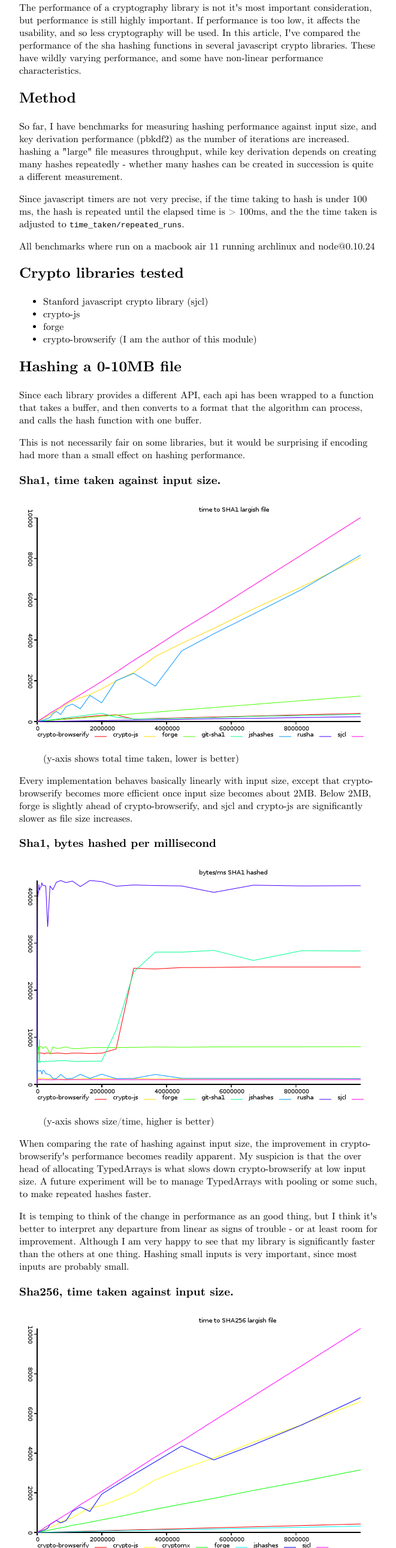
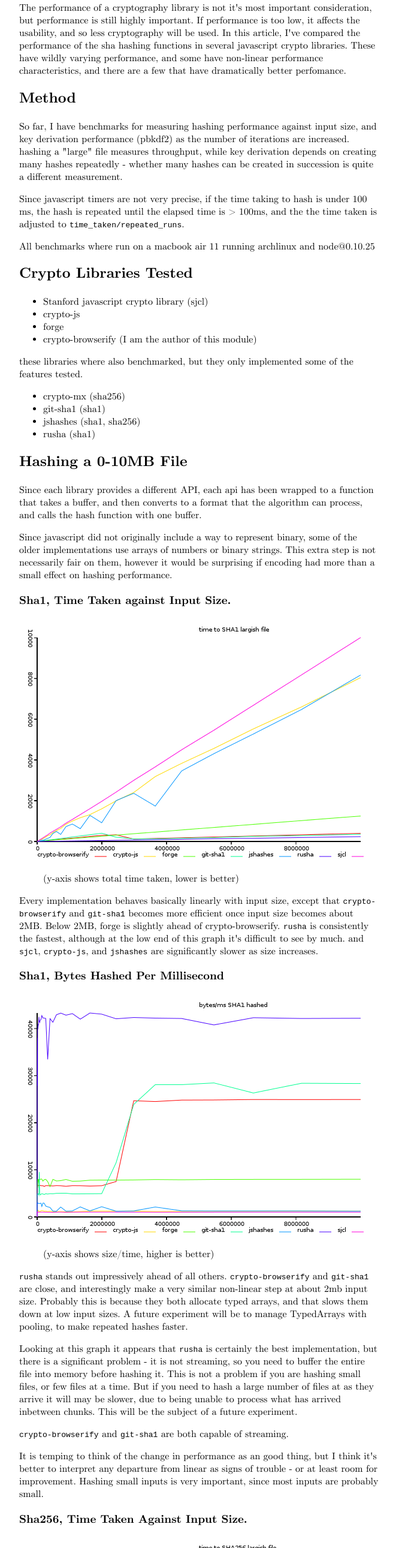
Before and after one commit to dominictarr/crypto-bench, a website: page index.html in a window 1280 px wide. Shown: the part 219-2800 px from the top of the page at 60% size, without its empty margins (308-969 px from the left). Drawn offline with Linux system fonts and the light colour scheme.

Commit message:
update static html

```diff
--- a/index.html
+++ b/index.html
@@ -13,7 +13,7 @@
 but performance is still highly important. If performance is too low, it affects the usability,
 and so less cryptography will be used. In this article, I&#39;ve compared the performance of the
 sha hashing functions in several javascript crypto libraries. These have wildly varying performance,
-and some have non-linear performance characteristics.</p>
+and some have non-linear performance characteristics, and there are a few that have dramatically better perfomance.</p>
 <h2 id="method">Method</h2>
 <p>So far, I have benchmarks for measuring hashing performance against input size,
 and key derivation performance (pbkdf2) as the number of iterations are increased.
@@ -22,53 +22,69 @@ repeatedly - whether many hashes can be created in succession is quite a differe
 <p>Since javascript timers are not very precise, if the time taking to hash is under 100 ms,
 the hash is repeated until the elapsed time is &gt; 100ms, and the the time taken is adjusted
 to <code>time_taken/repeated_runs</code>.</p>
-<p>All benchmarks where run on a macbook air 11 running archlinux and node@0.10.24</p>
-<h2 id="crypto-libraries-tested">Crypto libraries tested</h2>
+<p>All benchmarks where run on a macbook air 11 running archlinux and node@0.10.25</p>
+<h2 id="crypto-libraries-tested">Crypto Libraries Tested</h2>
 <ul>
 <li>Stanford javascript crypto library (sjcl)</li>
 <li>crypto-js</li>
 <li>forge</li>
 <li>crypto-browserify (I am the author of this module)</li>
 </ul>
-<h2 id="hashing-a-0-10mb-file">Hashing a 0-10MB file</h2>
+<p>these libraries where also benchmarked,
+but they only implemented some of the features tested.</p>
+<ul>
+<li>crypto-mx (sha256)</li>
+<li>git-sha1 (sha1)</li>
+<li>jshashes (sha1, sha256)</li>
+<li>rusha (sha1)</li>
+</ul>
+<h2 id="hashing-a-0-10mb-file">Hashing a 0-10MB File</h2>
 <p>Since each library provides a different API, each api has been wrapped to a function
 that takes a buffer, and then converts to a format that the algorithm can process,
 and calls the hash function with one buffer.</p>
-<p>This is not necessarily fair on some libraries,
-but it would be surprising if encoding had more
-than a small effect on hashing performance.</p>
-<h3 id="sha1-time-taken-against-input-size-">Sha1, time taken against input size.</h3>
+<p>Since javascript did not originally include a
+way to represent binary, some of the older implementations
+use arrays of numbers or binary strings. This extra step
+is not necessarily fair on them, however it would be
+surprising if encoding had more than a small effect on hashing performance.</p>
+<h3 id="sha1-time-taken-against-input-size-">Sha1, Time Taken against Input Size.</h3>
 <p><img src="./graphs/hash-sha1.png" alt="sha1 hashing a 0-10MB file"></p>
 <blockquote>
 <p>(y-axis shows total time taken, lower is better)</p>
 </blockquote>
 <p>Every implementation behaves basically linearly with input size,
-except that crypto-browserify becomes more efficient once input size
-becomes about 2MB. Below 2MB, forge is slightly ahead of crypto-browserify,
-and sjcl and crypto-js are significantly slower as file size increases.</p>
-<h3 id="sha1-bytes-hashed-per-millisecond">Sha1, bytes hashed per millisecond</h3>
+except that <code>crypto-browserify</code> and <code>git-sha1</code> becomes more efficient once input size
+becomes about 2MB. Below 2MB, forge is slightly ahead of crypto-browserify.
+<code>rusha</code> is consistently the fastest, although at the low end of this graph it&#39;s difficult to see by much.
+and <code>sjcl</code>, <code>crypto-js</code>, and <code>jshashes</code> are significantly slower as size increases.</p>
+<h3 id="sha1-bytes-hashed-per-millisecond">Sha1, Bytes Hashed Per Millisecond</h3>
 <p><img src="./graphs/hash-ops-sha1.png" alt="sha1 hashing a 0-10MB file"></p>
 <blockquote>
 <p>(y-axis shows size/time, higher is better)</p>
 </blockquote>
-<p>When comparing the rate of hashing against input size, the improvement in crypto-browserify&#39;s
-performance becomes readily apparent. My suspicion is that the over head of allocating
-TypedArrays is what slows down crypto-browserify at low input size.
-A future experiment will be to manage TypedArrays with pooling or some such,
-to make repeated hashes faster.</p>
+<p><code>rusha</code> stands out impressively ahead of all others. <code>crypto-browserify</code> and <code>git-sha1</code> are close,
+and interestingly make a very similar non-linear step at about 2mb input size.
+Probably this is because they both allocate typed arrays, and that slows them down at low input sizes.
+A future experiment will be to manage TypedArrays with pooling, to make repeated hashes faster.</p>
+<p>Looking at this graph it appears that <code>rusha</code> is certainly the best implementation,
+but there is a significant problem - it is not streaming, so you need to buffer the entire
+file into memory before hashing it. This is not a problem if you are hashing small files,
+or few files at a time. But if you need to hash a large number of files at as they arrive
+it will may be slower, due to being unable to process what has arrived inbetween chunks.
+This will be the subject of a future experiment.</p>
+<p><code>crypto-browserify</code> and <code>git-sha1</code> are both capable of streaming.</p>
 <p>It is temping to think of the change in performance as an good thing,
 but I think it&#39;s better to interpret any departure from linear as
-signs of trouble - or at least room for improvement. Although I am very happy
-to see that my library is significantly faster than the others at one thing.
+signs of trouble - or at least room for improvement.
 Hashing small inputs is very important, since most inputs are probably small.</p>
-<h3 id="sha256-time-taken-against-input-size-">Sha256, time taken against input size.</h3>
+<h3 id="sha256-time-taken-against-input-size-">Sha256, Time Taken Against Input Size.</h3>
 <p><img src="./graphs/hash-sha256.png" alt="sha256 hashing a 0-10MB file"></p>
 <blockquote>
 <p>(y-axis shows total time taken, lower is better)</p>
 </blockquote>
 <p>sjcl and crypto-js performance at sha256 seems much the same as for sha1,
 but forge is faster than crypto-browserify, which doesn&#39;t show any improvement with input size.</p>
-<h3 id="sha256-time-taken-against-input-size-">Sha256, time taken against input size.</h3>
+<h3 id="sha256-time-taken-against-input-size-">Sha256, Time Taken Against Input Size.</h3>
 <p><img src="./graphs/hash-ops-sha256.png" alt="sha256 hashing a 0-10MB file"></p>
 <blockquote>
 <p>(y-axis shows size/time, higher is better)</p>
@@ -78,13 +94,13 @@ also note that the performance of both forge and crypto-browserify is over 20k b
 about the performance of crypto-browserify&#39;s sha1.</p>
 <p>An interesting thing here is that crypto-browserify and forge both use very different
 binary representations. crypto-browserify uses node.js buffers
-(or  <a href="https://github.com/feross/native-buffer-browserify">feross/native-buffer-browserify</a>,
+(or  <a href="https://github.com/feross/buffer">feross/buffer</a>,
 a polyfill on top of TypedArrays in the browser) where as forge uses <em>binary strings</em>.
 Binary Strings is not expected to be faster than TypedArrays, but may have some benefits
 in copying from one string to another, since strings are immutable, and there is
 the possibility that v8 is doing something clever here.</p>
 <h2 id="key-derivation-pbkdf2-">Key Derivation (pbkdf2)</h2>
-<h3 id="pbkdf2-sha1-time-taken-against-iterations-">Pbkdf2(sha1), time taken against iterations.</h3>
+<h3 id="pbkdf2-sha1-time-taken-against-iterations-">Pbkdf2(sha1), Time Taken Against Iterations.</h3>
 <p><img src="./graphs/pbkdf2-sha1.png" alt="pbkdf2(sha1) 1 - 10k iterations"></p>
 <blockquote>
 <p>(y-axis shows total time taken, lower is better)</p>
@@ -92,7 +108,7 @@ the possibility that v8 is doing something clever here.</p>
 <p>This graph shows that crypto-js&#39;s pbkdf2 has non-linear performance.
 something is clearly wrong, as there is no reason this should not be linear.
 compared to crypto-js, the other libraries are not even on this scale.</p>
-<h3 id="pbkdf-sha1-iterations-per-millisecond-">Pbkdf(sha1), iterations per millisecond.</h3>
+<h3 id="pbkdf-sha1-iterations-per-millisecond-">Pbkdf(sha1), Iterations per Millisecond.</h3>
 <p><img src="./graphs/pbkdf2-ops-sha1.png" alt="pbkdf2(sha1) 1 - 10k iterations"></p>
 <blockquote>
 <p>(y-axis shows size/time, higher is better)</p>
@@ -102,13 +118,15 @@ is the fastest with rapid iterations. This suggests that there is something abou
 crypto-browserify and forge implementations which make the hash objects heavy to create,
 but efficient once created. If this is correct, they could possibly be improved with pooling,
 or some other thing to lighten iterations.</p>
-<h3 id="pbkdf2-sha256-time-taken-against-iterations-">Pbkdf2(sha256), time taken against iterations.</h3>
+<p><code>rusha</code> unfortunately does not have a <code>pbkdf2</code> feature, this could easily be added,
+and it would be interesting to see if it&#39;s performance continues to be impressive.</p>
+<h3 id="pbkdf2-sha256-time-taken-against-iterations-">Pbkdf2(sha256), Time Taken Against Iterations.</h3>
 <p><img src="./graphs/pbkdf2-sha256.png" alt="pbkdf2(sha256) 1 - 10k iterations"></p>
 <blockquote>
 <p>(y-axis shows total time taken, lower is better)</p>
 </blockquote>
 <p>Again, crypto-js has non-linear scaling.</p>
-<h3 id="pbkdf2-sha256-iterations-per-millisecond-">Pbkdf2(sha256), iterations per millisecond.</h3>
+<h3 id="pbkdf2-sha256-iterations-per-millisecond-">Pbkdf2(sha256), Iterations per Millisecond.</h3>
 <p><img src="./graphs/pbkdf2-ops-sha256.png" alt="pbkdf2(sha256) 1 - 10k iterations"></p>
 <blockquote>
 <p>(y-axis shows size/time, higher is better)</p>
@@ -116,32 +134,48 @@ or some other thing to lighten iterations.</p>
 <p>Interestingly, the relative performance of sjcl is even more impressive,
 about 4 times greater than sha1 (it&#39;s not surprising that sha256 is the default
 hash algorithm for sjcl)</p>
-<h2 id="hashing-small-files">Hashing small files</h2>
+<h2 id="hashing-small-files">Hashing Small Files</h2>
 <blockquote>
 <p>(zoomed into bottom left of the earlier hashing bytes/ms graphs)</p>
 </blockquote>
 <p>Is sjcl&#39;s superior pbkdf2 performance due to better performance at small values?
 If so, we would expect to see the lines cross if we zoomed in on the bottom left corner
 of the hash-ops-sha1 and hash-ops-sha256 graphs.</p>
-<h3 id="sha1-on-small-inputs-bytes-ms-">Sha1 on small inputs (bytes/ms)</h3>
+<h3 id="sha1-on-small-inputs-bytes-ms-">Sha1 on Small Inputs (bytes/ms)</h3>
 <p><img src="./graphs/small-hash-sha1.png" alt="sha1 hashing a small input"></p>
 <blockquote>
 <p>(y-axis shows size/time, higher is better)</p>
 </blockquote>
-<h3 id="sha256-on-small-inputs-bytes-ms-">Sha256 on small inputs (bytes/ms)</h3>
+<h3 id="sha256-on-small-inputs-bytes-ms-">Sha256 on Small Inputs (bytes/ms)</h3>
 <p><img src="./graphs/small-hash-sha256.png" alt="sha256 hashing a small input"></p>
 <blockquote>
 <p>(y-axis shows size/time, higher is better)</p>
 </blockquote>
 <p>sjcl is <em>not</em> faster at pure hashes in small values, therefore,
 the key to it&#39;s performance must be in another aspect of the implementation.</p>
+<h2 id="comparison-of-fastest-hashes-">Comparison of Fastest Hashes.</h2>
+<p>If you where implementing a new crypto system that must run in the browser,
+which is the most performant algorithim to use? In this experiment we compare
+the best implementations of different algorithms.</p>
+<p>The fastest sha1 implementation is included in the graph, but only for comparison.
+Weaknesses have been discovered in sha1, and it should not be used in a new system.</p>
+<p><img src="./graphs/hash-ops-best.png" alt="comparison of the best hashes"></p>
+<blockquote>
+<p>(y-axis size/time, higher is better)</p>
+</blockquote>
+<p><code>blake2s</code> is a new algorithm designed specifically to be performant is
+the fastest implementation. <code>rusha</code> is close behind it, and forge&#39;s <code>sha256</code>
+All implementations display nearly completely linear performance.</p>
 <h2 id="future-work">Future Work</h2>
 <p>By optimizing for the specifics of a key derivation algorithm
 (i.e. writing a fixed size input, instead of a variable one)
 it may be possible to improve iterated hash performance significantly.</p>
-<p>It will also be worthwhile running the benchmarks under different javascript engines.</p>
+<p>It will also be worthwhile running the benchmarks under different javascript engines (browsers)</p>
+<p>And prehaps most interesting, would be to construct a realistic benchmark for streaming hashes.
+Normally, I have observed that buffering is faster if only one file is processed, however if many
+files are to be processed, then you can process part of the file while waiting for the rest to arrive.</p>
 <h2 id="conclusion">Conclusion</h2>
-<p>the hash algorithms in sjcl, crypto-browserify, and forge, have been optimized for different purposes.
+<p>The hash algorithms in sjcl, crypto-browserify, and forge, have been optimized for different purposes.
 It appears that crypto-js hasn&#39;t been optimized, after the correctness of the implementation has been verified.</p>
 <h2 id="resources">Resources</h2>
 <p>All resources required to repeat these experiments are available at
```
